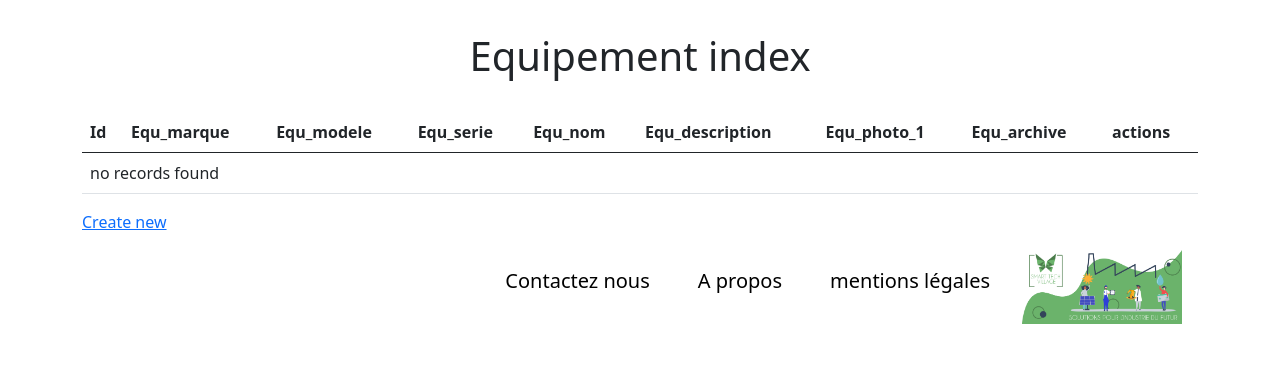
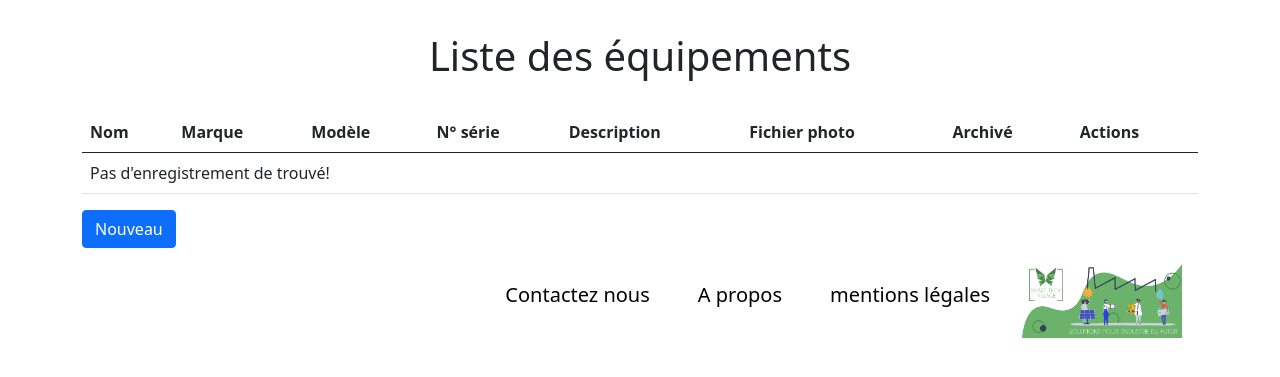
Before and after one commit to loclose-red/EPM-serv-symf, a Symfony app: template templates/equipement/index.html.twig in a window 1280 px wide. Shown: the part 176-553 px from the top of the page. Run offline with Twig, Linux system fonts and the light colour scheme; the template is opened without the code that fills it, so the values that code supplies are empty; some libraries are stand-ins or nearby versions.

Commit message:
mise en forme crud twig 'equipement'

```diff
--- a/templates/equipement/_form.html.twig
+++ b/templates/equipement/_form.html.twig
@@ -33,5 +33,5 @@
     <div class="col">
             {{ form_row(form.equ_archive) }}
     </div>
-    <button class="btn">{{ button_label|default('Save') }}</button>
+    <button class="btn btn-outline-primary">{{ button_label|default('Save') }}</button>
 {{ form_end(form) }}
--- a/templates/equipement/index.html.twig
+++ b/templates/equipement/index.html.twig
@@ -2,48 +2,48 @@
 {% block link %}<a class="navbar-brand ancresNav" aria-current="page" href="{{ path('admin_board')}}">Tableau de bord</a>{% endblock %}
 
 
-{% block title %}Equipement index{% endblock %}
+{% block title %}Equipement liste{% endblock %}
 
 {% block body %}
-    <h1>Equipement index</h1>
+    <h1>Liste des équipements</h1>
 
     <table class="table">
         <thead>
             <tr>
-                <th>Id</th>
-                <th>Equ_marque</th>
-                <th>Equ_modele</th>
-                <th>Equ_serie</th>
-                <th>Equ_nom</th>
-                <th>Equ_description</th>
-                <th>Equ_photo_1</th>
-                <th>Equ_archive</th>
-                <th>actions</th>
+                {# <th>Id</th> #}
+                <th>Nom</th>
+                <th>Marque</th>
+                <th>Modèle</th>
+                <th>N° série</th>
+                <th>Description</th>
+                <th>Fichier photo</th>
+                <th>Archivé</th>
+                <th>Actions</th>
             </tr>
         </thead>
         <tbody>
         {% for equipement in equipements %}
             <tr>
-                <td>{{ equipement.id }}</td>
+                {# <td>{{ equipement.id }}</td> #}
+                <td>{{ equipement.equNom }}</td>
                 <td>{{ equipement.equMarque }}</td>
                 <td>{{ equipement.equModele }}</td>
                 <td>{{ equipement.equSerie }}</td>
-                <td>{{ equipement.equNom }}</td>
                 <td>{{ equipement.equDescription }}</td>
                 <td>{{ equipement.equPhoto1 }}</td>
                 <td>{{ equipement.equArchive ? 'Yes' : 'No' }}</td>
                 <td>
-                    <a href="{{ path('equipement_show', {'id': equipement.id}) }}">show</a>
-                    <a href="{{ path('equipement_edit', {'id': equipement.id}) }}">edit</a>
+                    {# <a href="{{ path('equipement_show', {'id': equipement.id}) }}">show</a> #}
+                    <a class="btn btn-success" href="{{ path('equipement_edit', {'id': equipement.id}) }}">Editer</a>
                 </td>
             </tr>
         {% else %}
             <tr>
-                <td colspan="9">no records found</td>
+                <td colspan="9">Pas d'enregistrement de trouvé!</td>
             </tr>
         {% endfor %}
         </tbody>
     </table>
 
-    <a href="{{ path('equipement_new') }}">Create new</a>
+    <a class="btn btn-primary" href="{{ path('equipement_new') }}">Nouveau</a>
 {% endblock %}
```
Also changed, not shown: src/Form/EquipementType.php (+7 -7 lines), templates/equipement/edit.html.twig (+4 -4 lines).
